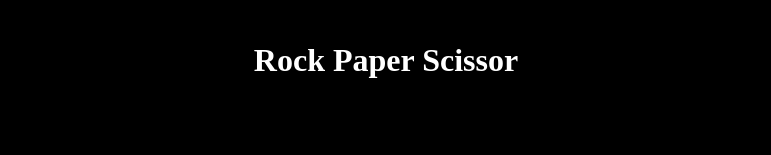
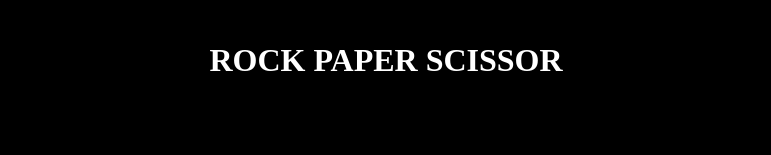
Before and after one commit to varinder681/Rock-Paper-Scissor, a plain HTML site: page index.html in a window 1280 px wide. Shown: the top 155 px of the page, without its empty margins (254-1025 px from the left). Drawn offline with Linux system fonts and the light colour scheme.

Commit message:
Capitalize Heading

```diff
--- a/index.html
+++ b/index.html
@@ -9,7 +9,7 @@
   <body>
     <div class="container">
       <div class="heading">
-        <h1>Rock Paper Scissor</h1>
+        <h1>ROCK PAPER SCISSOR</h1>
       </div>
       <div class="img-container">
         <div class="box1">
```
